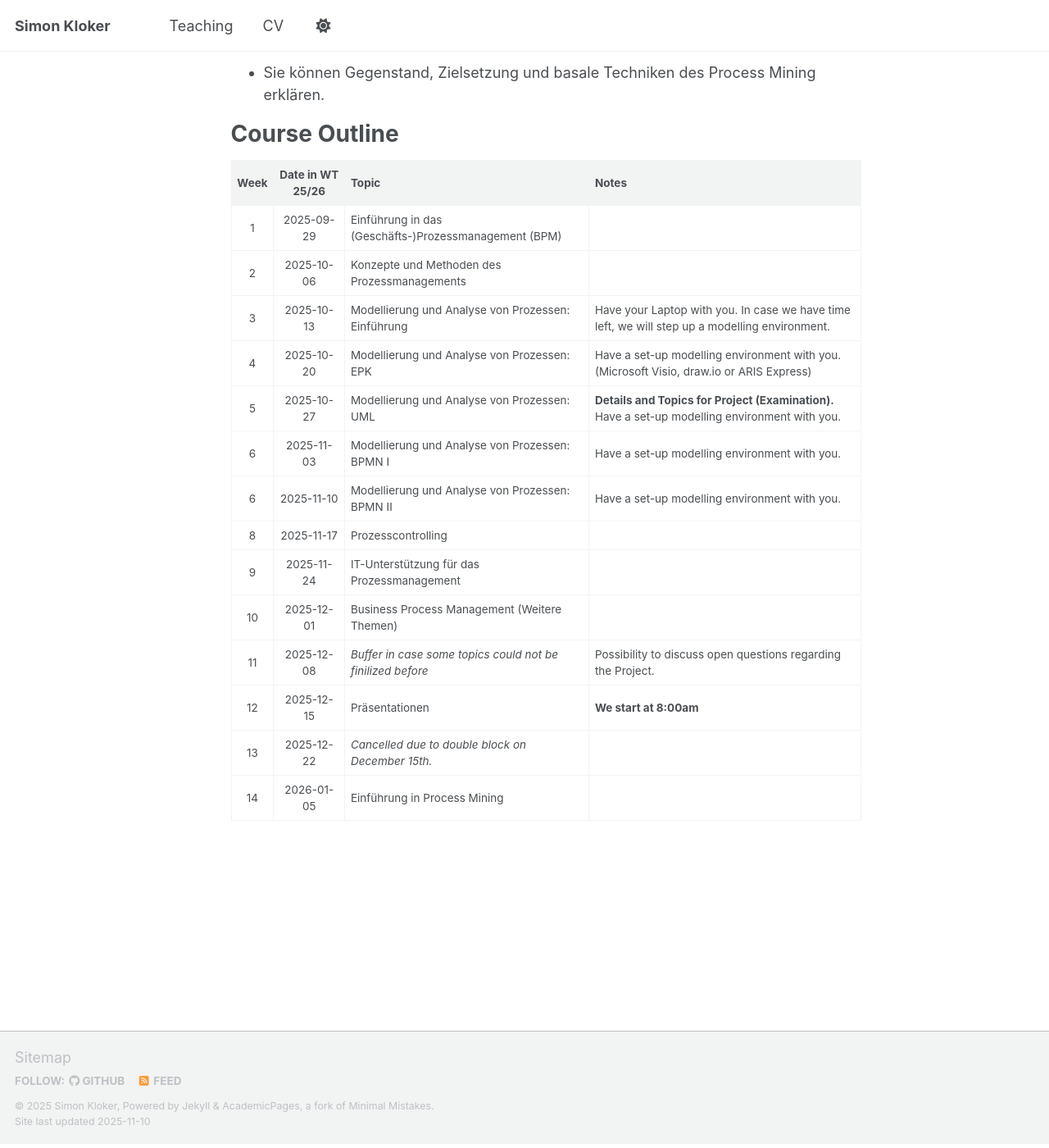
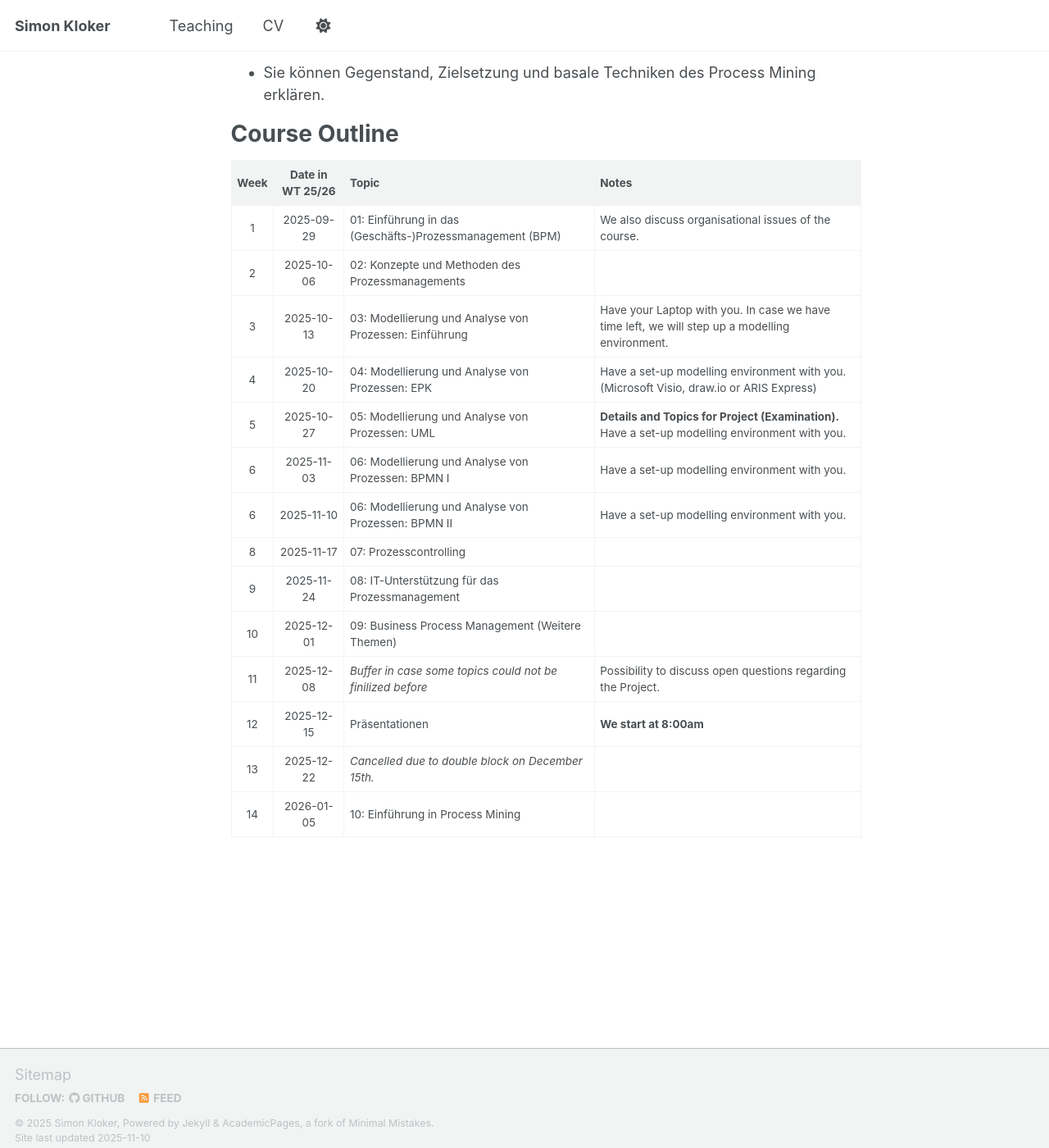
Before and after one commit to simon-kloker/simon-kloker.github.io, a Jekyll site: the page built from _teaching/2025-ws/bwi302/course_outline.md, in a window 1280 px wide and 1400 px high, scrolled down 870 px. Shown: the whole window at 82% size. Built offline with Jekyll 4.4.1, drawn with Linux system fonts in a browser that asks for light colours; a script that is not in the unit is left out.

Commit message:
nummern im outline bwi302

```diff
--- a/_teaching/2025-ws/bwi302/course_outline.md
+++ b/_teaching/2025-ws/bwi302/course_outline.md
@@ -45,17 +45,17 @@ Course Outline
 
 | Week | Date in WT 25/26 | Topic | Notes |
 |:-----:|:------------:|:-----------------------------------------------|:-----------------------------------------------|
-| 1 | 2025-09-29 | Einführung in das (Geschäfts-)Prozessmanagement (BPM) | |
-| 2 | 2025-10-06 | Konzepte und Methoden des Prozessmanagements  | |
-| 3 | 2025-10-13 | Modellierung und Analyse von Prozessen: Einführung | Have your Laptop with you. In case we have time left, we will step up a modelling environment. |
-| 4 | 2025-10-20 | Modellierung und Analyse von Prozessen: EPK | Have a set-up modelling environment with you. (Microsoft Visio, draw.io or ARIS Express) |
-| 5 | 2025-10-27 | Modellierung und Analyse von Prozessen: UML  | **Details and Topics for Project (Examination).** Have a set-up modelling environment with you. |
-| 6 | 2025-11-03 | Modellierung und Analyse von Prozessen: BPMN I | Have a set-up modelling environment with you. |
-| 6 | 2025-11-10 | Modellierung und Analyse von Prozessen: BPMN II | Have a set-up modelling environment with you. |
-| 8 | 2025-11-17 | Prozesscontrolling |  |
-| 9 | 2025-11-24 | IT-Unterstützung für das Prozessmanagement  | |
-| 10 | 2025-12-01 | Business Process Management (Weitere Themen)  |  |
+| 1 | 2025-09-29 | 01: Einführung in das (Geschäfts-)Prozessmanagement (BPM) | We also discuss organisational issues of the course. |
+| 2 | 2025-10-06 | 02: Konzepte und Methoden des Prozessmanagements  | |
+| 3 | 2025-10-13 | 03: Modellierung und Analyse von Prozessen: Einführung | Have your Laptop with you. In case we have time left, we will step up a modelling environment. |
+| 4 | 2025-10-20 | 04: Modellierung und Analyse von Prozessen: EPK | Have a set-up modelling environment with you. (Microsoft Visio, draw.io or ARIS Express) |
+| 5 | 2025-10-27 | 05: Modellierung und Analyse von Prozessen: UML  | **Details and Topics for Project (Examination).** Have a set-up modelling environment with you. |
+| 6 | 2025-11-03 | 06: Modellierung und Analyse von Prozessen: BPMN I | Have a set-up modelling environment with you. |
+| 6 | 2025-11-10 | 06: Modellierung und Analyse von Prozessen: BPMN II | Have a set-up modelling environment with you. |
+| 8 | 2025-11-17 | 07: Prozesscontrolling |  |
+| 9 | 2025-11-24 | 08: IT-Unterstützung für das Prozessmanagement  | |
+| 10 | 2025-12-01 | 09: Business Process Management (Weitere Themen)  |  |
 | 11 | 2025-12-08 | *Buffer in case some topics could not be finilized before*  | Possibility to discuss open questions regarding the Project. |
 | 12 | 2025-12-15 | Präsentationen | **We start at 8:00am** |
 | 13 | 2025-12-22 | *Cancelled due to double block on December 15th.* | |
-| 14 | 2026-01-05 | Einführung in Process Mining |
+| 14 | 2026-01-05 | 10: Einführung in Process Mining |
```
